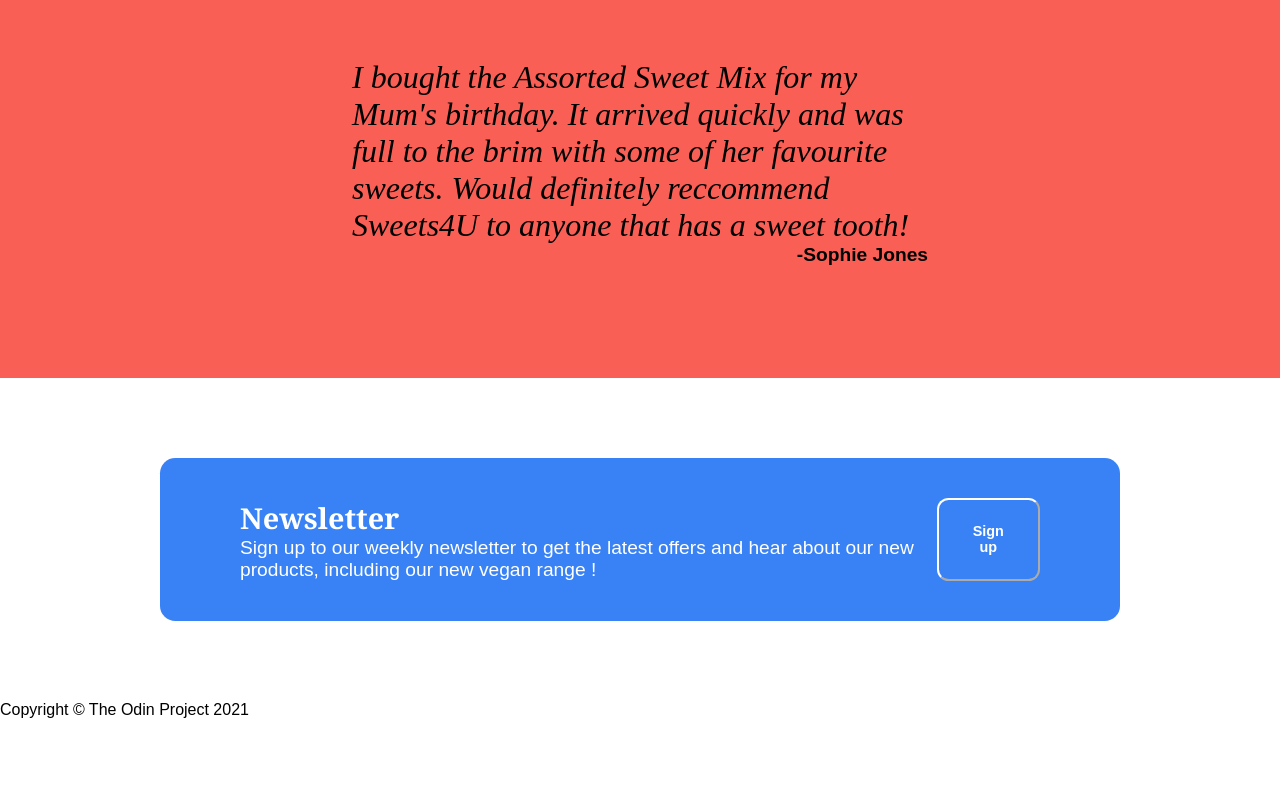
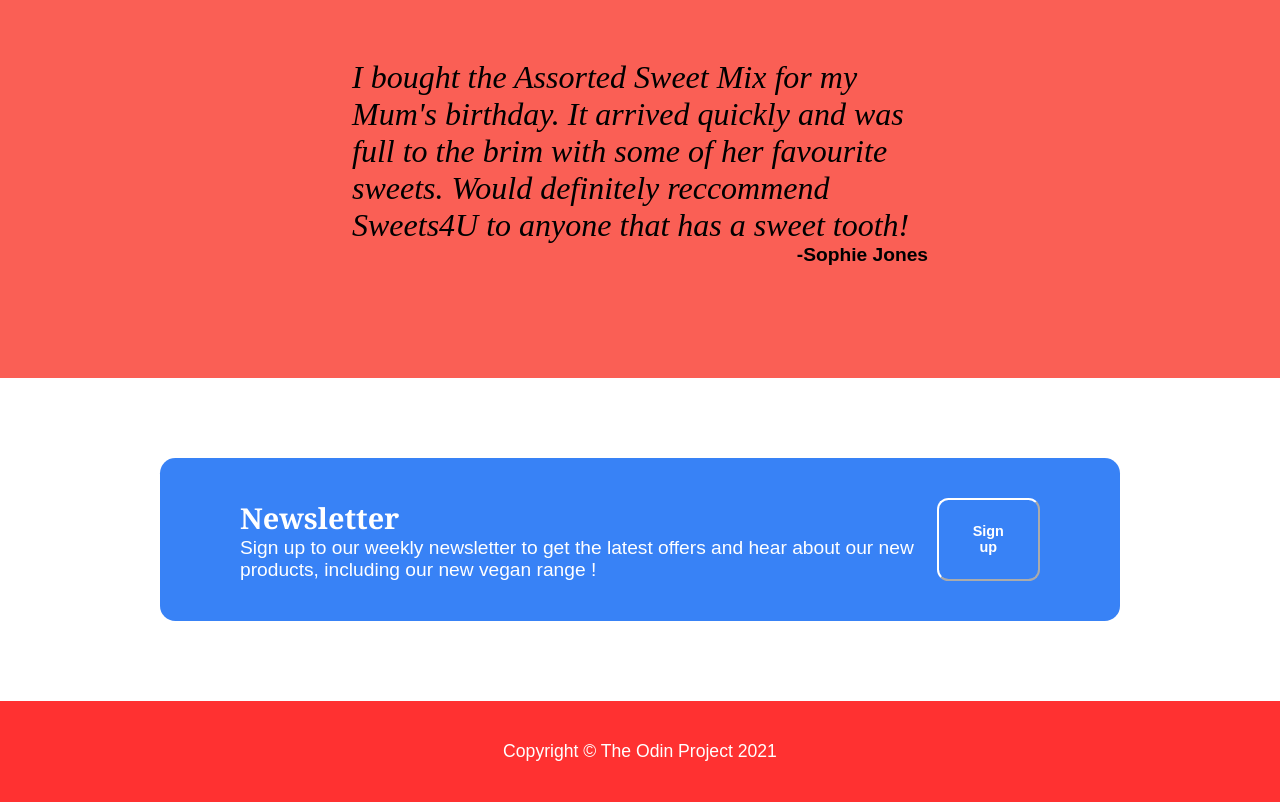
Before and after one commit to charlottelambe/odin-landing-page-project, a plain HTML site: page index.html in a window 1280 px wide. Shown: the part 1429-2231 px from the top of the page. Before the commit the page ends 2148 px from the top, so only its background shows below. Drawn offline with Linux system fonts and the light colour scheme.

Commit message:
Update style.css
footer styling added

```diff
--- a/style.css
+++ b/style.css
@@ -175,6 +175,16 @@ h2 {
 	font-size: 1.2rem;
 	border-radius: 0.8em;
 }
+
 h3 {
 	font-size: 1.8rem;
 }
+
+.footer {
+	text-align: center;
+	background-color: #ff3131;
+	padding-top: 2.5rem;
+	padding-bottom: 2.5rem;
+	color: #fff;
+	font-size: 1.1rem;
+}
```
